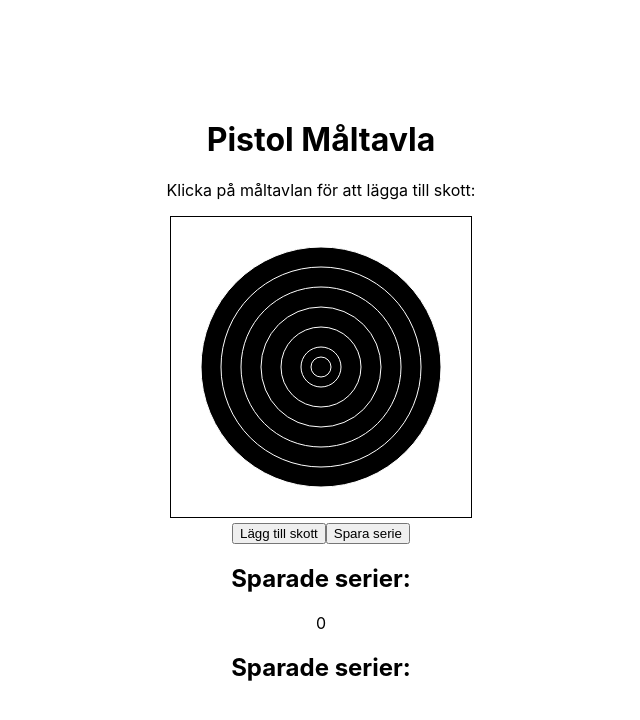
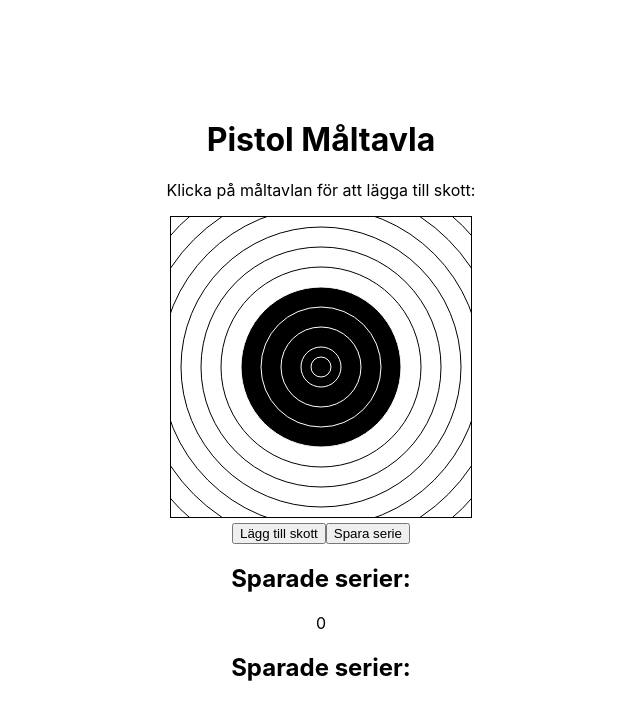
Before and after one commit to JackaLSWE/Targetpoint, a React (Create React App) app: page / in a window 1280 px wide. Shown: the top 720 px of the page, without its empty margins (319-959 px from the left). Built offline with nearby package versions, Linux system fonts and the light colour scheme.

Commit message:
colorchange

```diff
--- a/src/SkottLaggTill.js
+++ b/src/SkottLaggTill.js
@@ -143,8 +143,12 @@ const SkottLaggTill = ({ onSparaSerie }) => {
         onClick={handleOnClick}
         style={{ border: '1px solid black' }}
       >
-        <circle cx="150" cy="150" r="120" fill="black" stroke="white" strokeWidth="1"  />
-        <circle cx="150" cy="150" r="100" fill="black" stroke="white" strokeWidth="1"  />
+        <circle cx="150" cy="150" r="200" fill="white" stroke="black" strokeWidth="1"  />
+        <circle cx="150" cy="150" r="180" fill="white" stroke="black" strokeWidth="1"  />
+        <circle cx="150" cy="150" r="160" fill="white" stroke="black" strokeWidth="1"  />
+        <circle cx="150" cy="150" r="140" fill="white" stroke="black" strokeWidth="1"  />
+        <circle cx="150" cy="150" r="120" fill="white" stroke="black" strokeWidth="1"  />
+        <circle cx="150" cy="150" r="100" fill="white" stroke="black" strokeWidth="1"  />
         <circle cx="150" cy="150" r="80" fill="black" stroke="white" strokeWidth="1"  />
         <circle cx="150" cy="150" r="60" fill="black" stroke="white" strokeWidth="1"  />
         <circle cx="150" cy="150" r="40" fill="black" stroke="white" strokeWidth="1"  />
```
